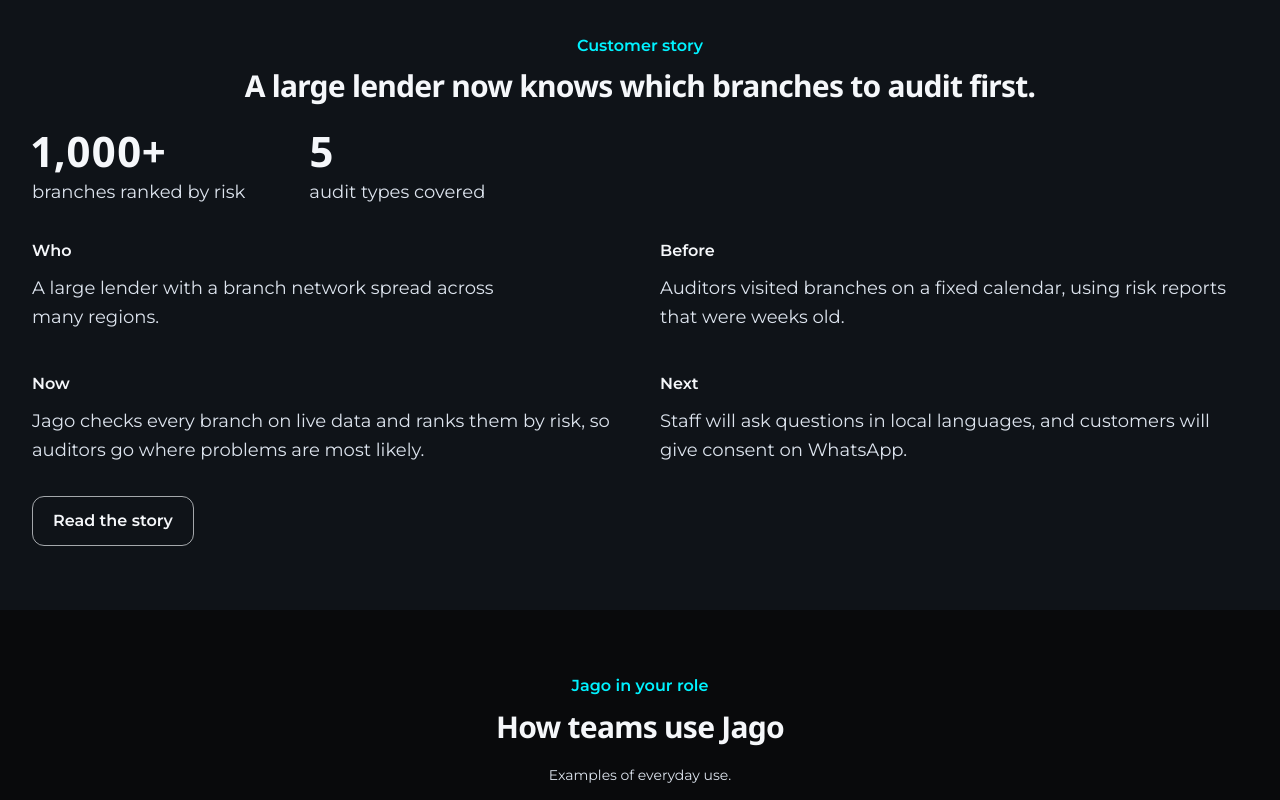
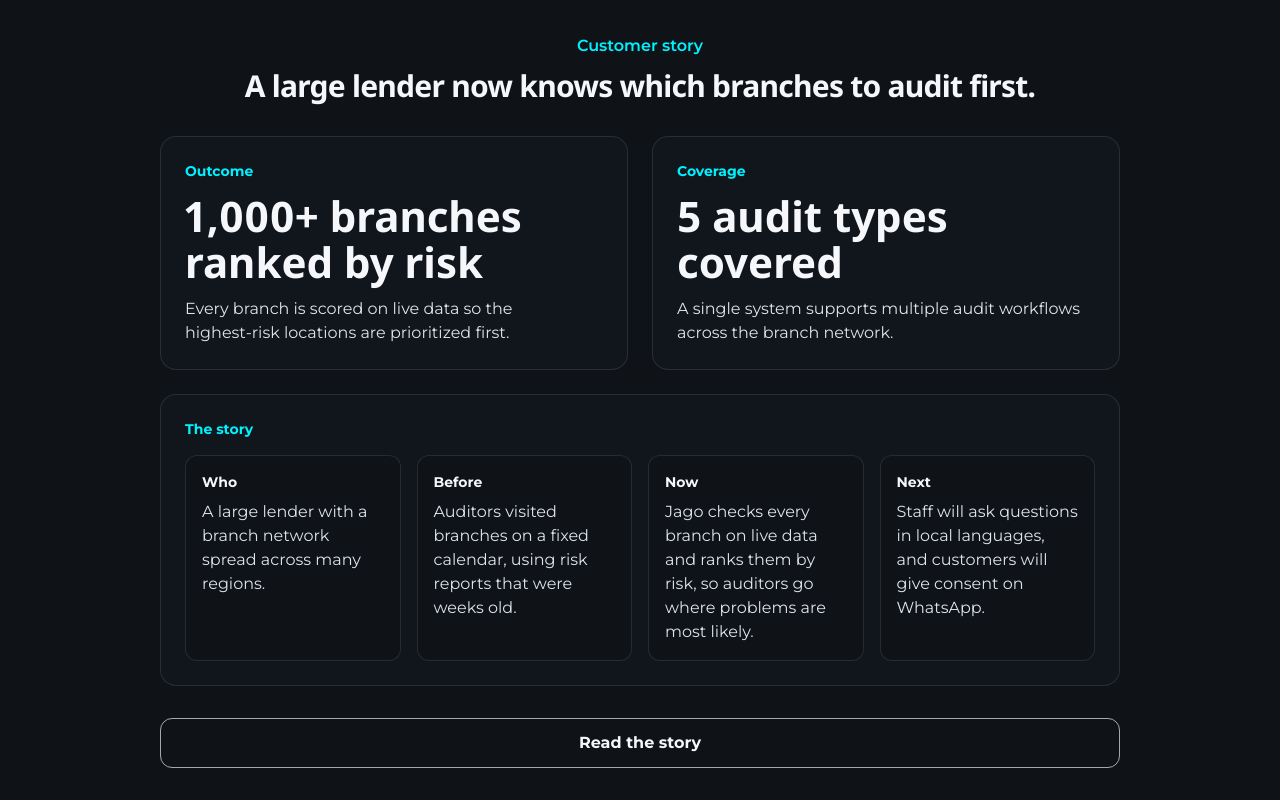
Before and after one commit to AnshumanMohanty90/jagotech, a React (Vite) app: page / in a window 1280 px wide. Shown: the part 3840-4640 px from the top of the page. Built offline with nearby package versions, Linux system fonts and the light colour scheme; no server answers.

Commit message:
Customer story: metric and story cards layout from design
Co-Authored-By: Claude Sonnet 5.5 <noreply@anthropic.com>
Claude-Session: https://claude.ai/code/session_01QhYuhECP3EBWSdtT5JUL54

```diff
--- a/src/components/site/CustomerStory.jsx
+++ b/src/components/site/CustomerStory.jsx
@@ -2,73 +2,78 @@ import React from "react";
 import { Link } from "react-router-dom";
 import Reveal from "@/components/site/Reveal";
 import SectionIntro from "@/components/site/SectionIntro";
-import CopyEmphasis from "@/components/site/CopyEmphasis";
 import CountUp from "@/components/site/CountUp";
 
 const STORY = [
   {
     label: "Who",
     text: "A large lender with a branch network spread across many regions.",
-    bold: ["large lender"],
   },
   {
     label: "Before",
     text: "Auditors visited branches on a fixed calendar, using risk reports that were weeks old.",
-    bold: ["on a fixed calendar"],
-    italic: ["weeks old"],
   },
   {
     label: "Now",
     text: "Jago checks every branch on live data and ranks them by risk, so auditors go where problems are most likely.",
-    bold: ["checks every branch on live data"],
-    accent: ["ranks them by risk"],
   },
   {
     label: "Next",
     text: "Staff will ask questions in local languages, and customers will give consent on WhatsApp.",
-    bold: ["in local languages"],
-    accent: ["consent on WhatsApp"],
   },
 ];
+
+const CARD = "rounded-2xl border border-[rgba(245,247,250,0.1)] bg-[#11161d] p-6";
+const LABEL = "site-line font-ui text-sm font-bold leading-5";
 
 export default function CustomerStory({ showLink = true }) {
   return (
     <Reveal id="story" className="relative site-section-alt">
-      <div className="relative mx-auto max-w-7xl px-5 sm:px-8">
-        <SectionIntro eyebrow="Customer story" title="A large lender now knows" titleMuted="which branches to audit first." />
+      <div className="relative mx-auto max-w-[1024px] px-5 sm:px-8 flex flex-col gap-8">
+        <SectionIntro eyebrow="Customer story" title="A large lender now knows which branches to audit first." />
 
-        <div className="mt-6 flex flex-wrap gap-x-16 gap-y-8">
-          <div>
-            <p className="site-line font-heading font-bold text-[32px] sm:text-[42px] leading-[1.1] tracking-normal tabular text-foreground">
-              <CountUp value={1000} />+
+        <div className="flex flex-col gap-6">
+          <div className="grid md:grid-cols-2 gap-6">
+            <div className={`${CARD} flex flex-col gap-3`}>
+              <p className={`${LABEL} text-primary`}>Outcome</p>
+              <p className="site-line font-heading font-bold text-[32px] sm:text-[42px] leading-[1.1] tabular text-foreground">
+                <CountUp value={1000} />+ branches ranked by risk
               </p>
-            <p className="mt-1 text-base leading-relaxed">branches ranked by risk</p>
+              <p className="site-line text-base leading-6 text-[#dde4ee]">
+                Every branch is scored on live data so the highest-risk locations are prioritized first.
+              </p>
             </div>
-          <div>
-            <p className="site-line font-heading font-bold text-[32px] sm:text-[42px] leading-[1.1] tracking-normal tabular text-foreground">
-              5
+            <div className={`${CARD} flex flex-col gap-3`}>
+              <p className={`${LABEL} text-primary`}>Coverage</p>
+              <p className="site-line font-heading font-bold text-[32px] sm:text-[42px] leading-[1.1] tabular text-foreground">
+                5 audit types covered
               </p>
-            <p className="mt-1 text-base leading-relaxed">audit types covered</p>
+              <p className="site-line text-base leading-6 text-[#dde4ee]">
+                A single system supports multiple audit workflows across the branch network.
+              </p>
             </div>
           </div>
 
-        <div className="mt-8 grid sm:grid-cols-2 gap-8 sm:gap-10">
+          <div className={`${CARD} flex flex-col gap-4`}>
+            <p className={`${LABEL} text-primary`}>The story</p>
+            <div className="grid sm:grid-cols-2 lg:grid-cols-4 gap-4">
               {STORY.map((s) => (
-            <div key={s.label} className="min-w-0">
-              <p className="site-label">{s.label}</p>
-              <p className="mt-3 text-base leading-relaxed text-pretty">
-                <CopyEmphasis text={s.text} bold={s.bold} accent={s.accent} italic={s.italic} />
-              </p>
+                <div
+                  key={s.label}
+                  className="min-w-0 flex flex-col gap-2 rounded-xl border border-[rgba(245,247,250,0.1)] bg-[#0f1318] p-4"
+                >
+                  <p className={`${LABEL} text-foreground`}>{s.label}</p>
+                  <p className="site-line text-base leading-6 text-[#dde4ee]">{s.text}</p>
                 </div>
               ))}
             </div>
+          </div>
+        </div>
 
         {showLink && (
-          <div className="mt-8">
-            <Link to="/customers" className="site-cta-secondary px-5 py-3 rounded-xl">
+          <Link to="/customers" className="site-cta-secondary w-full px-5 py-3 rounded-xl font-bold">
             Read the story
           </Link>
-          </div>
         )}
       </div>
     </Reveal>
```
Lines whose indentation alone changed are shown as unchanged.
